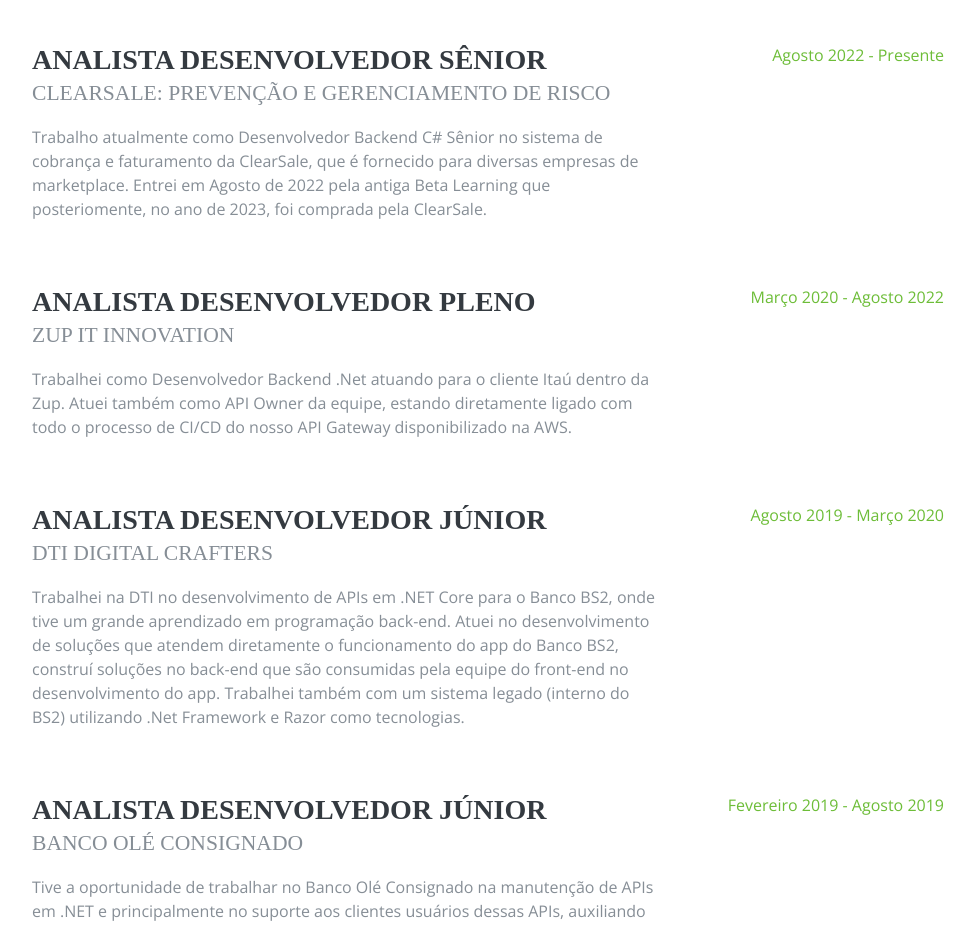
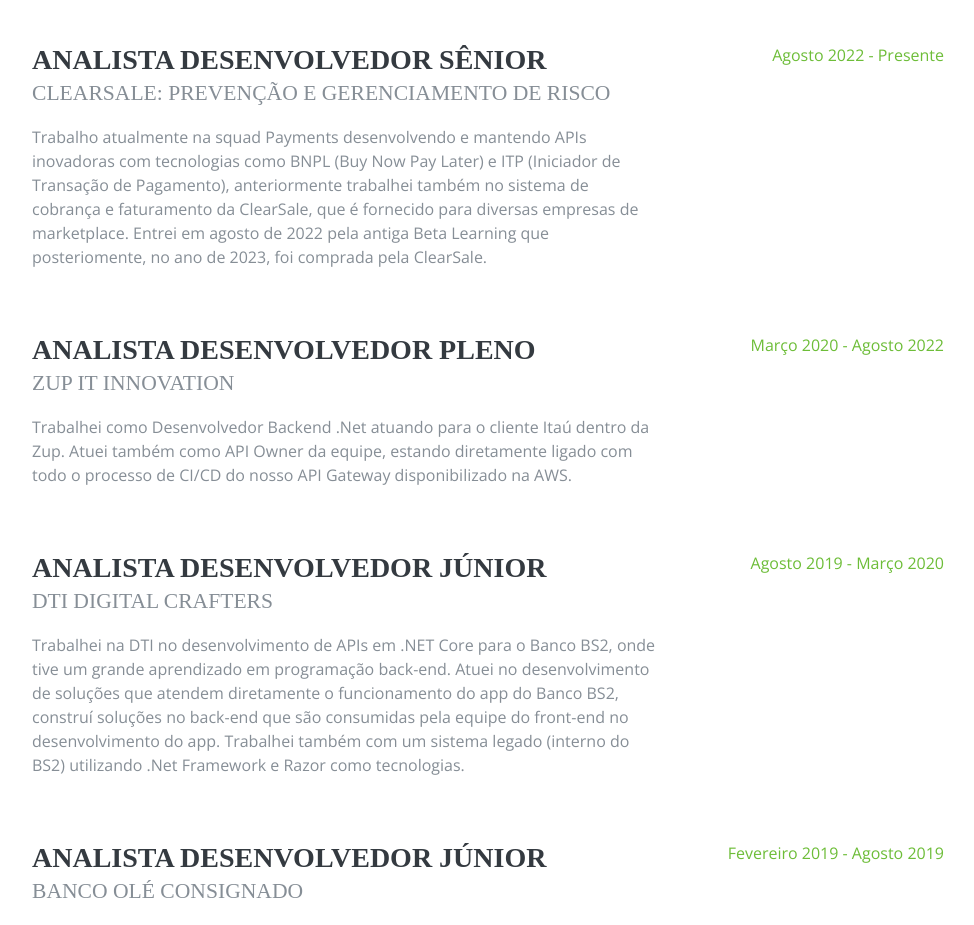
Before and after one commit to douglasjtds/douglasjtds.github.io, a plain HTML site: page index.html in a window 1280 px wide. Shown: the part 920-1845 px from the top of the page, without its empty margins (288-1262 px from the left). Drawn offline with nearby package versions, Linux system fonts and the light colour scheme; a web font is replaced by a local one.

Commit message:
atualiza descrição do trabalho atual na clearsale

```diff
--- a/index.html
+++ b/index.html
@@ -184,10 +184,11 @@
             <h3 class="mb-0">Analista Desenvolvedor Sênior</h3>
             <div class="subheading mb-3">ClearSale: Prevenção e Gerenciamento de Risco</div>
             <p>
-              Trabalho atualmente como Desenvolvedor Backend C# Sênior no sistema de cobrança e faturamento
-              da ClearSale, que é fornecido para diversas empresas de marketplace.
-              Entrei em Agosto de 2022 pela antiga Beta Learning que posteriomente, no ano de 2023,
-              foi comprada pela ClearSale.
+              Trabalho atualmente na squad Payments desenvolvendo e mantendo APIs inovadoras com
+              tecnologias como BNPL (Buy Now Pay Later) e ITP (Iniciador de Transação de Pagamento),
+              anteriormente trabalhei também no sistema de cobrança e faturamento da ClearSale,
+              que é fornecido para diversas empresas de marketplace. Entrei em agosto de 2022
+              pela antiga Beta Learning que posteriomente, no ano de 2023, foi comprada pela ClearSale.
             </p>
           </div>
           <div class="resume-date text-md-right">
```
